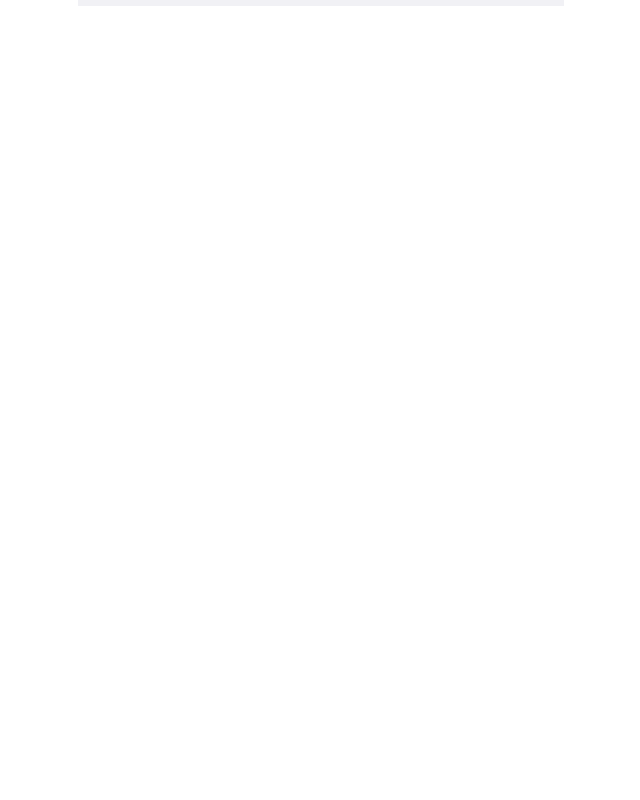
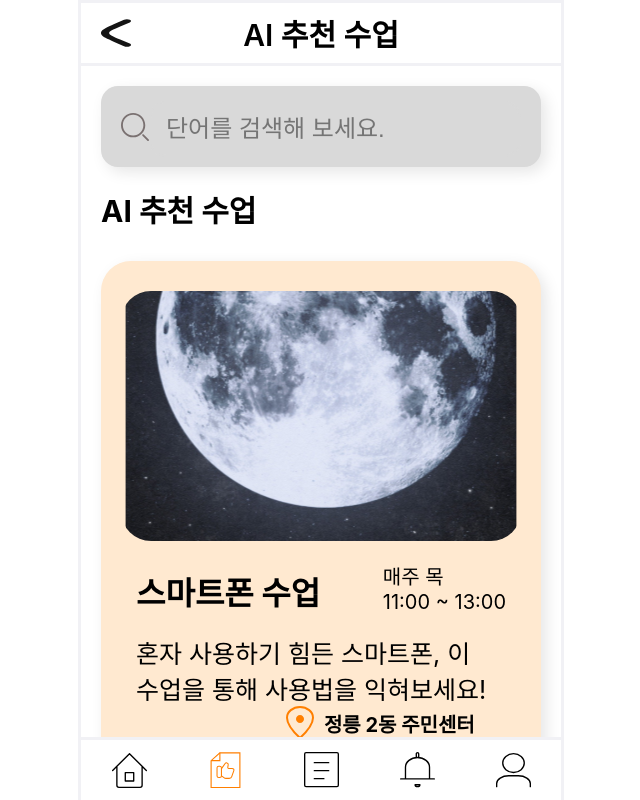
Before and after one commit to SolutionChallenge-SilverTime/2023-SilverTime-Frontend, a React (Create React App) app in the folder client/: page /aiClass in a window 1280 px wide. Before the commit this address had no page. Shown: the top 800 px of the page, without its empty margins (319-959 px from the left). Built offline with nearby package versions, Linux system fonts and the light colour scheme; what styled-react-modal would draw is missing.

Commit message:
design: 수업 카테고리 페이지 UI 수정

```diff
--- a/client/src/App.js
+++ b/client/src/App.js
@@ -1,8 +1,13 @@
 import { BrowserRouter, Routes, Route } from "react-router-dom";
 import "./App.css";
 import Login from "./Pages/Login/Login";
-import Join from "./Pages/Join/Join";
 import Main from "./Pages/Main/Main";
+import ClassCategory from "./Pages/Class/ClassCategory/ClassCategory";
+import RecommendClass from "./Pages/RecommendClass/RecommendClass";
+import Chatbot from "./Pages/Chatbot/Chatbot";
+import NoteSend from "./Pages/Note/NoteSend";
+import NoteList from "./Pages/Note/NoteList";
+import NoteDetail from "./Pages/Note/NoteDetail";
 
 function App() {
   return (
@@ -10,8 +15,13 @@ function App() {
       <div className="App">
         <Routes>
           <Route path="/login" element={<Login />} />
-          <Route path="/join" element={<Join />} />
           <Route path="/main" element={<Main />} />
+          <Route path="/classCategory" element={<ClassCategory />} />
+          <Route path="/aiClass" element={<RecommendClass />} />
+          <Route path="/chatbot" element={<Chatbot />} />
+          <Route path="/noteSend" element={<NoteSend />} />
+          <Route path="/noteList" element={<NoteList />} />
+          <Route path="/noteDetail" element={<NoteDetail />} />
         </Routes>
       </div>
     </BrowserRouter>
--- a/client/src/Components/Button/YellowFullButton.js
+++ b/client/src/Components/Button/YellowFullButton.js
@@ -3,7 +3,11 @@ import * as style from "./styles";
 
 function YellowFullButton(props) {
   return (
-    <style.YellowFullButton onClick={props.onClick}>
+    <style.YellowFullButton
+      onClick={props.onClick}
+      width={props.width}
+      height={props.height}
+    >
       <span>{props.btnName}</span>
     </style.YellowFullButton>
   );
--- a/client/src/Components/Dropdown/Dropdown.js
+++ b/client/src/Components/Dropdown/Dropdown.js
@@ -32,11 +32,8 @@ export default function Dropdown(props) {
     return (
         <div>
             <style.DropdownTitle>{props.title}</style.DropdownTitle>
-            <style.DropdownContainer>
-                <style.DropdownInput
-                    onClick={handleInputClick}
-                    backgroundColor={props.backgroundColor}
-                >
+            <style.DropdownContainer backgroundColor={props.backgroundColor}>
+                <style.DropdownInput onClick={handleInputClick}>
                     <div>{getDisplay()}</div>
                     <div>
                         <img src={process.env.PUBLIC_URL + "/Images/Dropdown/DropdownIcon.svg"} />
--- a/client/src/Components/Dropdown/styles.js
+++ b/client/src/Components/Dropdown/styles.js
@@ -7,26 +7,23 @@ export const DropdownTitle = styled.div`
 `;
 
 export const DropdownContainer = styled.div`
+  width: 120px;
+  height: 50px;
   background-color: ${(props) => props.backgroundColor || "#FF7F00"};
   position: relative;
-  height: 22px;
   text-align: left;
-  border: 2px solid #e0e0e0;
   border-radius: 10px;
   padding: 12px 15px;
   font-weight: 400;
-  font-size: 18px;
-  :hover,
-  :focus-visible {
-    border: 2px solid #FF7F00;
-    outline: none;
-    transition: 0.5
+  font-size: 30px;
 `;
 
 export const DropdownInput = styled.div`
+  padding: 5px;
   display: flex;
   align-items: center;
-  justify-content: space-between;
+  justify-content: center;
+  font-weight: 500;
 `;
 
 export const DropdownMenu = styled.div`
@@ -34,13 +31,14 @@ export const DropdownMenu = styled.div`
   border: 1px solid #e0e0e0;
   border-radius: 10px;
   overflow: auto;
-  max-height: 150px;
+  max-height: 300px;
   text-align: center;
 `;
 
 export const DropdownItem = styled.div`
   border-bottom: 1px solid #e0e0e0;
   padding: 5px;
+  font-size: 30px;
   cursor: pointer;
   &:hover {
     background-color: #ffb800;
--- a/client/src/Components/Header/styles.js
+++ b/client/src/Components/Header/styles.js
@@ -6,6 +6,7 @@ export const Wrap = styled.div`
   max-width: 480px;
   top: 0;
   background-color: #ffffff;
+  z-index: 100;
 `;
 
 export const Title = styled.div`
--- a/client/src/Components/SearchBox/SearchBox.js
+++ b/client/src/Components/SearchBox/SearchBox.js
@@ -3,6 +3,7 @@ import * as style from "./styles";
 import Input from "../Input/Input";
 
 export default function SearchBox(props) {
+
   return (
     <style.Wrap backgroundColor={props.color || "#D9D9D9"}>
       <Input
@@ -14,7 +15,8 @@ export default function SearchBox(props) {
         border={props.color || "#D9D9D9"}
         backgroundColor={props.color || "#D9D9D9"}
         placeholder={"단어를 검색해 보세요."}
-        src={process.env.PUBLIC_URL + "/Images/Search/SearchIcon.svg"}
+        placeholderColor={props.placeholderColor}
+        src={props.page ? process.env.PUBLIC_URL + "/Images/Search/NoteSearchIcon.svg" : process.env.PUBLIC_URL + "/Images/Search/SearchIcon.svg"}
       />
     </style.Wrap>
   );
--- a/client/src/Pages/Class/ClassCategory/ClassCategory.js
+++ b/client/src/Pages/Class/ClassCategory/ClassCategory.js
@@ -11,6 +11,7 @@ import YellowFullButton from "../../../Components/Button/YellowFullButton";
 export default function ClassCategory() {
   const location = useLocation();
   const title="수업";
+
   const categoryOptions = [
     {
       id: 1,
@@ -51,15 +52,20 @@ export default function ClassCategory() {
 
   const obj = {
     data: [
-      { src: process.env.PUBLIC_URL + "/Images/ClassCard/ClassImg.svg",
+      {
+        id: 1,
+        src: process.env.PUBLIC_URL + "/Images/ClassCard/ClassImg.svg",
         className: "스마트폰 수업",
         classDays: "매주 목",
         classTime: "11:00 ~ 13:00",
         classExplain: "혼자 사용하기 힘든 스마트폰, 이 수업을 통해 사용법을 익혀보세요!",
         location: "정릉 2동 주민센터",
         starCount: 4,
-        registerCount: "5명 / 10명" },
-      { src: process.env.PUBLIC_URL + "/Images/ClassCard/ClassImg.svg",
+        registerCount: "5명 / 10명"
+      },
+      {
+        id: 2,
+        src: process.env.PUBLIC_URL + "/Images/ClassCard/ClassImg.svg",
         className: "십자수 수업",
         classDays: "매주 금",
         classTime: "17:00 ~ 19:00",
@@ -87,10 +93,14 @@ export default function ClassCategory() {
               backgroundColor={"#D3D3D3"}
           />
         </style.TopBlock>
-        <YellowFullButton btnName={"정릉 3동 주민센터"} />
+        <YellowFullButton
+          btnName={"정릉 3동 주민센터"}
+          height={"30px"}
+        />
         {obj.data.map((item) => {
             return (
               <ClassCard
+                key={item.id}
                 src={item.src}
                 className={item.className}
                 classDays={item.classDays}
--- a/client/src/Pages/Class/ClassCategory/styles.js
+++ b/client/src/Pages/Class/ClassCategory/styles.js
@@ -6,6 +6,6 @@ export const Wrap = styled.div`
 
 export const TopBlock = styled.div`
   display: flex;
+  justify-content: space-between;
   margin-top: 20px;
-
 `;
```
Also changed, not shown: client/public/Images/Search/NoteSearchIcon.svg (added).
